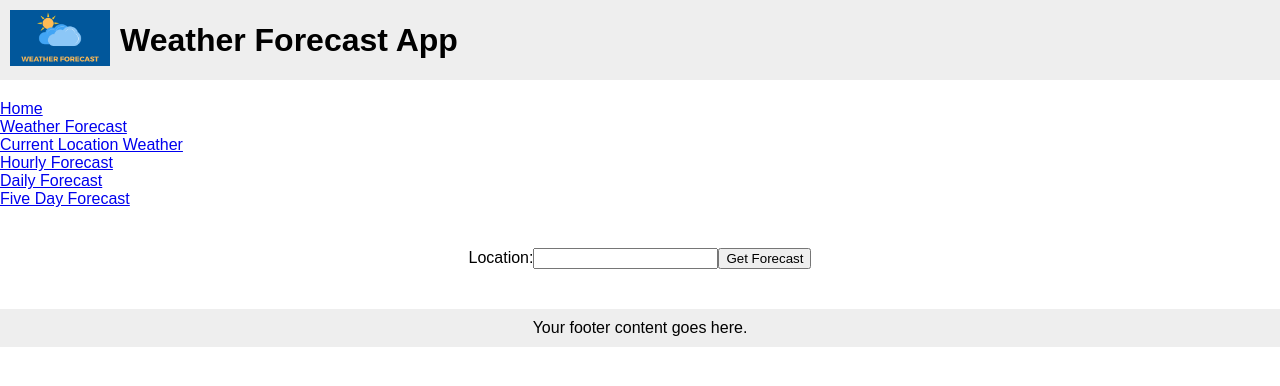
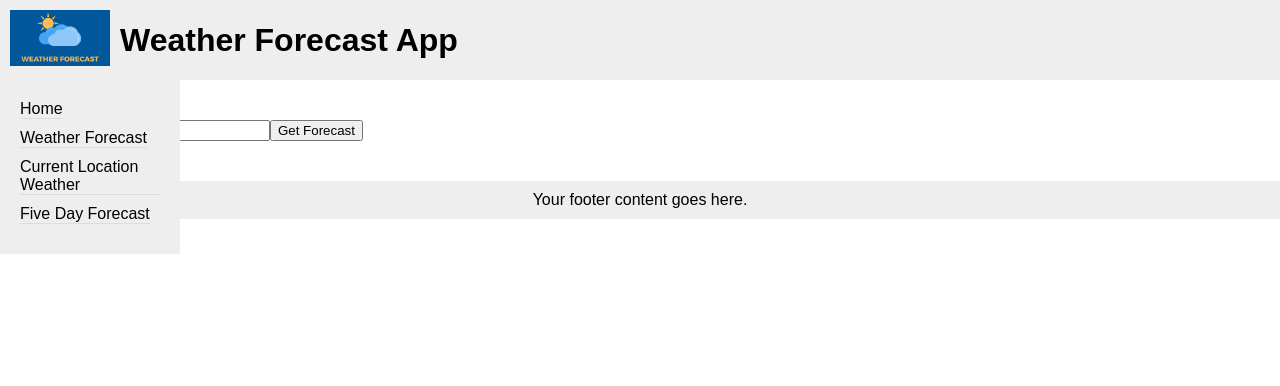
Before and after one commit to igordonchev/WeatherApp, a React (Create React App) app: page /five-day-forecast in a window 1280 px wide. Shown: the top 386 px of the page. Built offline with nearby package versions, Linux system fonts and the light colour scheme.

Commit message:
5 DAYS final css

```diff
--- a/src/components/Navigation.js
+++ b/src/components/Navigation.js
@@ -4,27 +4,12 @@ import { Link } from 'react-router-dom';
 
 const Navigation = () => {
   return (
-    <nav>
-      <ul>
-        <li>
-          <Link to="/">Home</Link>
-        </li>
-        <li>
-          <Link to="/weather-forecast">Weather Forecast</Link>
-        </li>
-        <li>
-          <Link to="/current-location-weather">Current Location Weather</Link>
-        </li>
-        <li>
-          <Link to="/hourly-forecast">Hourly Forecast</Link>
-        </li>
-        <li>
-          <Link to="/daily-forecast">Daily Forecast</Link>
-        </li>
-        <li>
-          <Link to="/five-day-forecast">Five Day Forecast</Link>
-        </li>
-      </ul>
+    <nav className="nav-container">
+      <Link to="/">Home</Link>
+      <Link to="/weather-forecast">Weather Forecast</Link>
+      <Link to="/current-location-weather">Current Location Weather</Link>
+      <Link to="/five-day-forecast">Five Day Forecast</Link>
+      {/* Remove the links for Hourly Forecast and Daily Forecast */}
     </nav>
   );
 };
--- a/src/pages/CurrentLocationWeatherPage.js
+++ b/src/pages/CurrentLocationWeatherPage.js
@@ -4,8 +4,7 @@ import Navigation from '../components/Navigation';
 import CurrentLocationWeather from '../components/CurrentLocationWeather';
 import '../styles/common.css';
 
-const CurrentLocationWeatherPage = () => {
-  return (
+const CurrentLocationWeatherPage = () => (
   <div className="current-location-weather-page">
     <Header />
     <Navigation />
@@ -15,6 +14,5 @@ const CurrentLocationWeatherPage = () => {
     </div>
   </div>
 );
-};
 
 export default CurrentLocationWeatherPage;
--- a/src/pages/FiveDayForecastPage.js
+++ b/src/pages/FiveDayForecastPage.js
@@ -1,4 +1,3 @@
-// FiveDayForecastPage.js
 import React, { useState } from 'react';
 import api from '../components/api'; // Adjust the path accordingly
 import Layout from '../components/Layout';
@@ -29,7 +28,6 @@ const FiveDayForecastPage = () => {
 
   return (
     <Layout>
-      <div className="content-container">
       <main className="main-content">
         <form>
           <label>
@@ -43,16 +41,17 @@ const FiveDayForecastPage = () => {
         {error && <p>{error}</p>}
         {forecastData && (
           <div>
-              {Object.entries(
-                forecastData.list.reduce((acc, item) => {
+            {Object.entries(forecastData.list.reduce((acc, item) => {
               const date = new Date(item.dt * 1000).toLocaleDateString();
-                  if (!acc[date]) {
-                    acc[date] = [];
+              const today = new Date().toLocaleDateString();
+              const dayLabel = date === today ? 'Today' : date;
+
+              if (!acc[dayLabel]) {
+                acc[dayLabel] = [];
               }
-                  acc[date].push(item);
+              acc[dayLabel].push(item);
               return acc;
-                }, {})
-              ).map(([date, items]) => (
+            }, {})).map(([date, items]) => (
               <div key={date}>
                 <h2>{date}</h2>
                 {items.map((item) => (
@@ -73,7 +72,6 @@ const FiveDayForecastPage = () => {
           </div>
         )}
       </main>
-      </div>
       <Footer />
     </Layout>
   );
--- a/src/styles/common.css
+++ b/src/styles/common.css
@@ -48,7 +48,7 @@ h1 {
   align-items: flex-start;
   width: 180px;
   position: fixed;
-  top: 80px; /* Adjust the top position to avoid covering the header */
+  top: 80px;
   left: 0;
   background-color: #eee;
   padding: 20px;
@@ -60,7 +60,7 @@ h1 {
   text-decoration: none;
   color: inherit;
   font-weight: inherit;
-  border-bottom: 1px solid #ddd; /* Add a border between navigation links */
+  border-bottom: 1px solid #ddd;
 }
 
 .nav-container a:focus {
@@ -70,16 +70,16 @@ h1 {
 /* Content container styles */
 .content-container {
   display: flex;
-  flex-direction: column; /* Updated to column to stack header, main, and footer vertically */
-  align-items: center; /* Center the content horizontally */
-  margin-top: 20px; /* Adjust the top margin to center content below the header */
+  justify-content: center;
+  align-items: flex-start;
+  margin-top: 80px;
 }
 
 /* Main content styles */
 .main-content {
   flex: 1;
   padding: 20px;
-  max-width: 800px; /* Set a maximum width for the content */
+  max-width: 800px;
 }
 
 /* Additional styles for Current Location Weather Page */
@@ -104,3 +104,18 @@ h1 {
 .footer-content {
   text-align: center;
 }
+
+/* Additional styles for Five Day Forecast Page */
+.five-day-forecast-page {
+  padding: 20px;
+  display: flex;
+  flex-direction: column;
+}
+
+/* Main content styles for Five Day Forecast Page */
+.five-day-forecast-page .main-content {
+  flex: 1;
+  padding: 20px;
+  max-width: 800px;
+  margin: auto; /* Center the content horizontally */
+}
```
Lines whose indentation alone changed are shown as unchanged.
